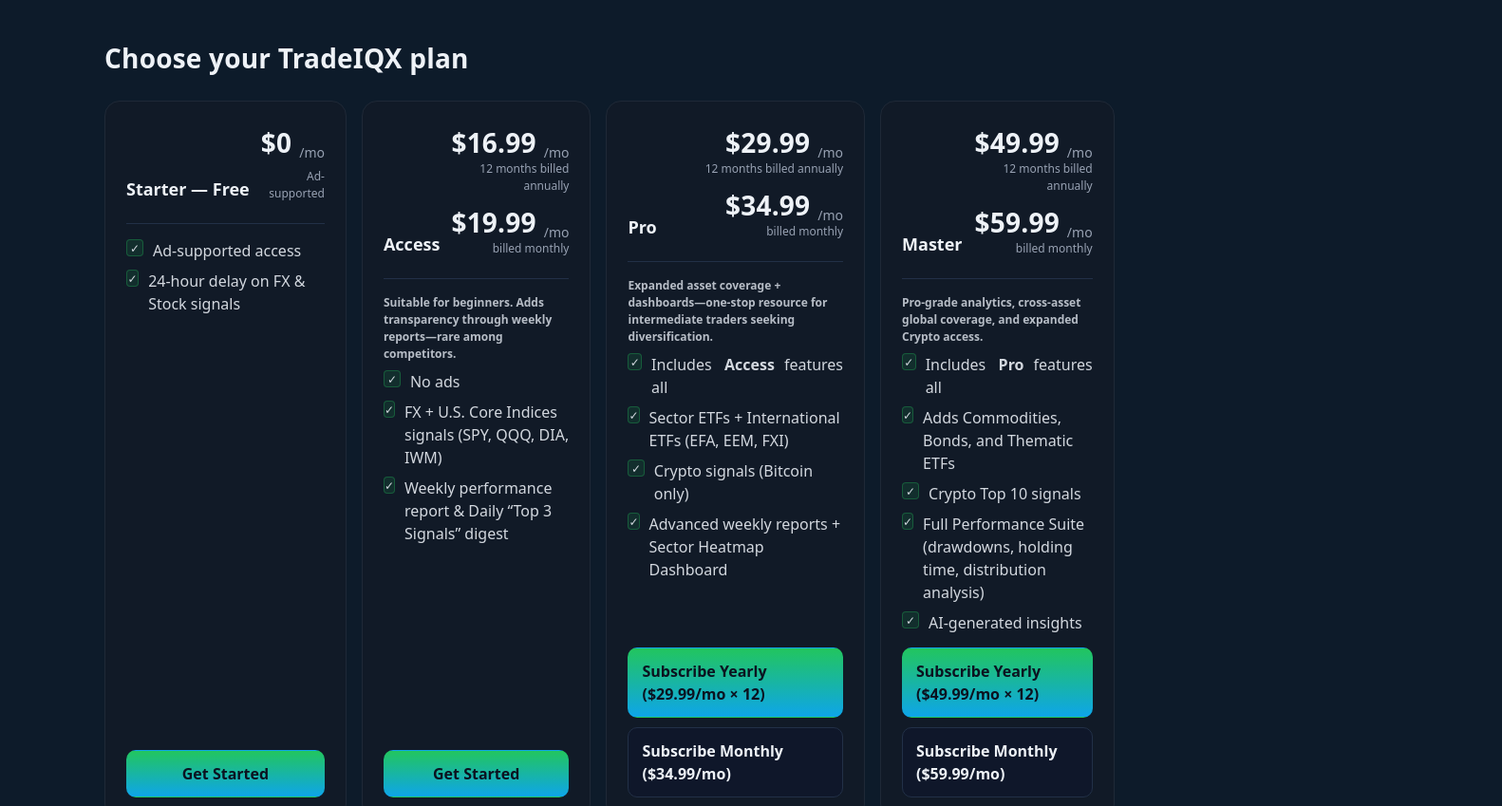
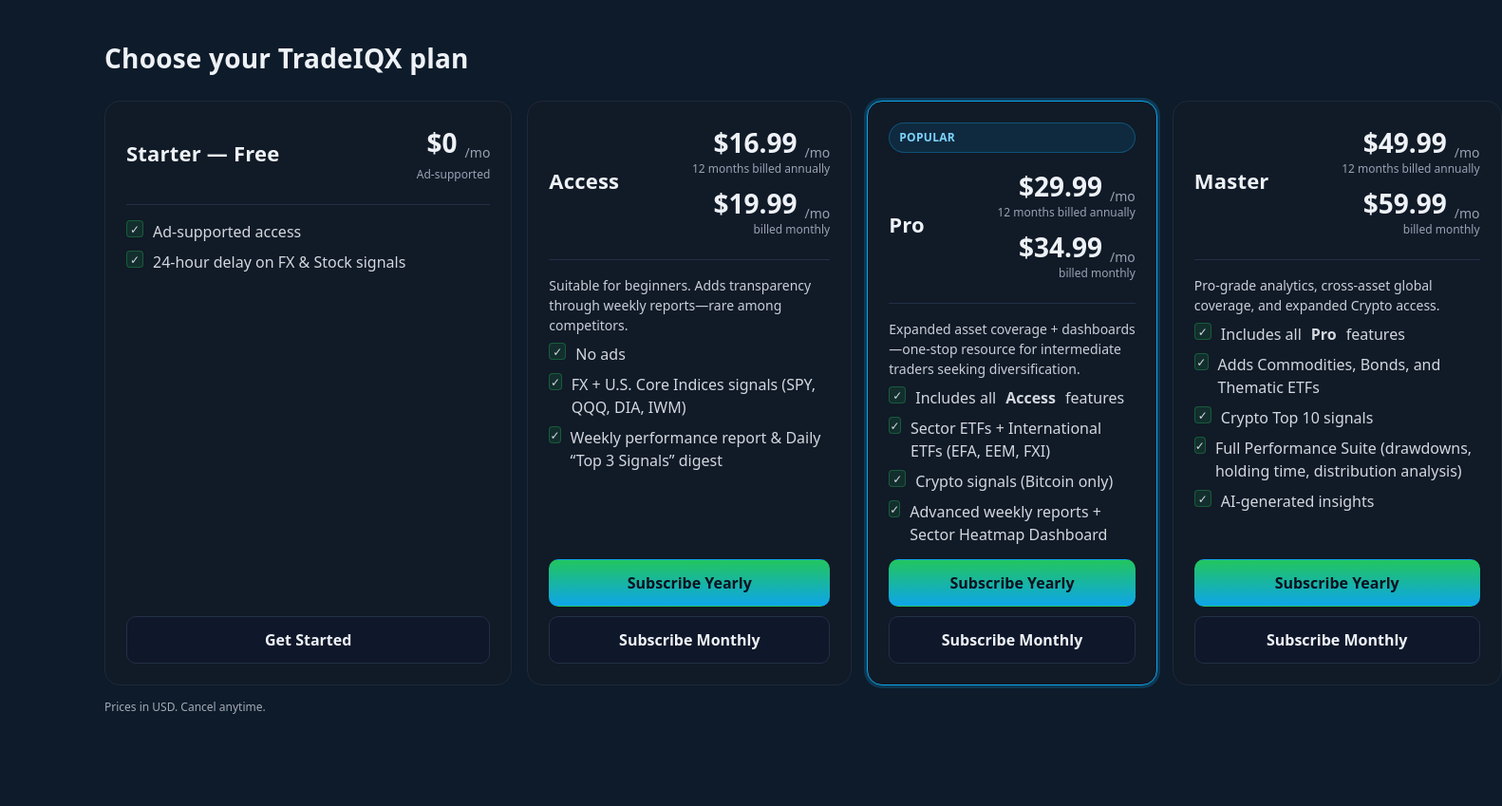
Before and after one commit to TradeIQX/tiqx-pricing-widget, a plain HTML site: page index.html in a window 1280 px wide. Shown: the top 849 px of the page at 95% size, 1582 px wide, since content can reach past the window. After the commit the page ends 806 px from the top, so only its background shows below. Drawn offline with Linux system fonts and the light colour scheme.

Commit message:
Update index.html

```diff
--- a/index.html
+++ b/index.html
@@ -25,17 +25,22 @@
   background:var(--panel); border:1px solid #1f2937; border-radius:var(--radius);
   padding:22px; display:flex; flex-direction:column; gap:14px;
 }
-.headrow{display:flex; align-items:flex-end; justify-content:space-between; gap:12px}
-.title{font-size:18px; font-weight:800; white-space:nowrap}
-.prices{display:grid; gap:8px; text-align:right}
+.headrow{
+  display:flex; align-items:center; justify-content:space-between; gap:12px;
+}
+.title{
+  font-size:22px; font-weight:900; letter-spacing:.2px; white-space:nowrap;
+}
+.prices{display:grid; gap:6px; text-align:right; min-width:210px}
 .price{display:flex; align-items:flex-end; gap:8px; justify-content:flex-end}
-.amt{font-size:28px; font-weight:900; letter-spacing:.2px}
+.amt{font-size:28px; font-weight:900}
 .per{color:var(--muted); font-size:14px}
 .note{color:var(--muted); font-size:12px; margin-top:-2px}
 
 .divider{height:1px; background:#223047; margin:8px 0 2px}
 
 .features{display:grid; gap:8px}
+.features .desc{color:#c9cfd8; font-size:14px}
 .features ul{list-style:none; margin:0; padding:0; display:grid; gap:8px}
 .features li{display:flex; align-items:flex-start; gap:10px; color:#d3d8df}
 .chk{width:18px; height:18px; border-radius:4px; display:inline-grid; place-items:center; background:rgba(34,197,94,.12); border:1px solid rgba(34,197,94,.3); font-size:12px}
@@ -49,8 +54,10 @@
 .btn.primary{background:linear-gradient(180deg,var(--brand),var(--brand-2)); color:#0b1220; border-color:transparent}
 .btn[disabled]{opacity:.55; cursor:not-allowed}
 
+.badge{display:inline-flex;align-items:center;gap:6px;background:rgba(14,165,233,.12);color:#7dd3fc;border:1px solid var(--ring);padding:6px 10px;border-radius:999px;font-size:12px;font-weight:800;letter-spacing:.3px;text-transform:uppercase}
+.card.featured{border-color:var(--brand-2);box-shadow:0 0 0 3px rgba(14,165,233,.22)}
+
 .fine{color:#a3aab6; font-size:12px; margin-top:14px}
-.small{font-weight:700; font-size:12px; opacity:.9}
 </style>
 </head>
 <body>
@@ -79,7 +86,7 @@
       </div>
 
       <div class="actions">
-        <a class="btn primary" href="https://buy.stripe.com/YOUR_STARTER_CTA" target="_blank" rel="noopener">Get Started</a>
+        <a class="btn" href="https://buy.stripe.com/YOUR_STARTER_CTA" target="_blank" rel="noopener">Get Started</a>
       </div>
     </article>
 
@@ -88,11 +95,12 @@
       <div class="headrow">
         <div class="title">Access</div>
         <div class="prices">
-          <!-- Annualized monthly first (highlighted copy sits in button, not here) -->
+          <!-- Annualized monthly -->
           <div>
             <div class="price"><span class="amt">$16.99</span><span class="per">/mo</span></div>
             <div class="note">12 months billed annually</div>
           </div>
+          <!-- Billed monthly -->
           <div>
             <div class="price"><span class="amt">$19.99</span><span class="per">/mo</span></div>
             <div class="note">billed monthly</div>
@@ -103,7 +111,7 @@
       <div class="divider"></div>
 
       <div class="features">
-        <div class="small" style="color:#c9cfd8">Suitable for beginners. Adds transparency through weekly reports—rare among competitors.</div>
+        <div class="desc">Suitable for beginners. Adds transparency through weekly reports—rare among competitors.</div>
         <ul>
           <li><span class="chk">✓</span> No ads</li>
           <li><span class="chk">✓</span> FX + U.S. Core Indices signals (SPY, QQQ, DIA, IWM)</li>
@@ -112,13 +120,15 @@
       </div>
 
       <div class="actions">
-        <!-- Access exception: single CTA only -->
-        <a class="btn primary" href="https://buy.stripe.com/YOUR_ACCESS_CTA" target="_blank" rel="noopener">Get Started</a>
+        <!-- Yearly first & highlighted; Monthly second -->
+        <a class="btn primary" href="https://buy.stripe.com/YOUR_ACCESS_YEARLY" target="_blank" rel="noopener">Subscribe Yearly</a>
+        <a class="btn" href="https://buy.stripe.com/YOUR_ACCESS_MONTHLY" target="_blank" rel="noopener">Subscribe Monthly</a>
       </div>
     </article>
 
     <!-- Pro -->
-    <article class="card" role="listitem" aria-label="Pro plan">
+    <article class="card featured" role="listitem" aria-label="Pro plan">
+      <span class="badge">Popular</span>
       <div class="headrow">
         <div class="title">Pro</div>
         <div class="prices">
@@ -136,7 +146,7 @@
       <div class="divider"></div>
 
       <div class="features">
-        <div class="small" style="color:#c9cfd8">Expanded asset coverage + dashboards—one-stop resource for intermediate traders seeking diversification.</div>
+        <div class="desc">Expanded asset coverage + dashboards—one-stop resource for intermediate traders seeking diversification.</div>
         <ul>
           <li><span class="chk">✓</span> Includes all <strong>Access</strong> features</li>
           <li><span class="chk">✓</span> Sector ETFs + International ETFs (EFA, EEM, FXI)</li>
@@ -146,9 +156,8 @@
       </div>
 
       <div class="actions">
-        <!-- Yearly on top & highlighted -->
-        <a class="btn primary" href="https://buy.stripe.com/YOUR_PRO_YEARLY" target="_blank" rel="noopener">Subscribe Yearly ($29.99/mo × 12)</a>
-        <a class="btn" href="https://buy.stripe.com/YOUR_PRO_MONTHLY" target="_blank" rel="noopener">Subscribe Monthly ($34.99/mo)</a>
+        <a class="btn primary" href="https://buy.stripe.com/YOUR_PRO_YEARLY" target="_blank" rel="noopener">Subscribe Yearly</a>
+        <a class="btn" href="https://buy.stripe.com/YOUR_PRO_MONTHLY" target="_blank" rel="noopener">Subscribe Monthly</a>
       </div>
     </article>
 
@@ -171,7 +180,7 @@
       <div class="divider"></div>
 
       <div class="features">
-        <div class="small" style="color:#c9cfd8">Pro-grade analytics, cross-asset global coverage, and expanded Crypto access.</div>
+        <div class="desc">Pro-grade analytics, cross-asset global coverage, and expanded Crypto access.</div>
         <ul>
           <li><span class="chk">✓</span> Includes all <strong>Pro</strong> features</li>
           <li><span class="chk">✓</span> Adds Commodities, Bonds, and Thematic ETFs</li>
@@ -182,9 +191,8 @@
       </div>
 
       <div class="actions">
-        <!-- Yearly on top & highlighted -->
-        <a class="btn primary" href="https://buy.stripe.com/YOUR_MASTER_YEARLY" target="_blank" rel="noopener">Subscribe Yearly ($49.99/mo × 12)</a>
-        <a class="btn" href="https://buy.stripe.com/YOUR_MASTER_MONTHLY" target="_blank" rel="noopener">Subscribe Monthly ($59.99/mo)</a>
+        <a class="btn primary" href="https://buy.stripe.com/YOUR_MASTER_YEARLY" target="_blank" rel="noopener">Subscribe Yearly</a>
+        <a class="btn" href="https://buy.stripe.com/YOUR_MASTER_MONTHLY" target="_blank" rel="noopener">Subscribe Monthly</a>
       </div>
     </article>
 
```
